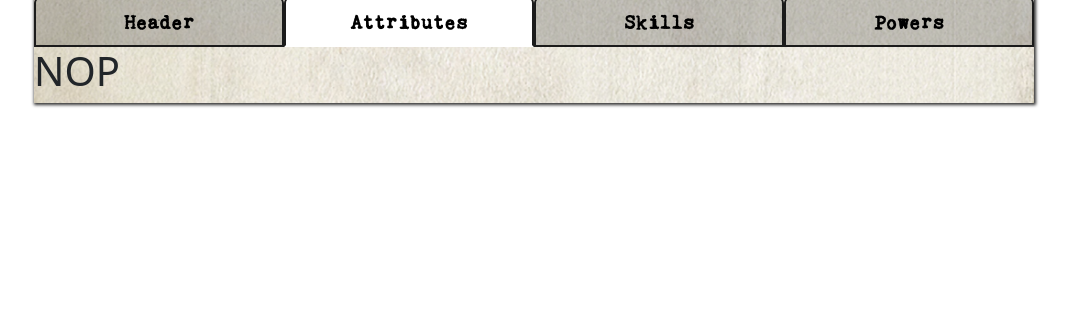
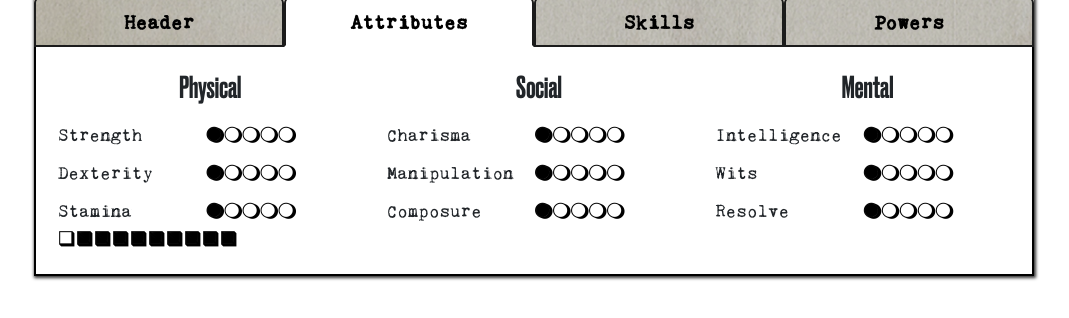
Before and after one commit to Netaum/w5-character-gen, a React app: page / in a window 1280 px wide. Both pictures are taken after a click on the tab "Attributes". Shown: the part 148-466 px from the top of the page, without its empty margins (106-1175 px from the left). Built offline with nearby package versions, Linux system fonts and the light colour scheme.

Commit message:
Attributes - 01

```diff
--- /dev/null
+++ b/src/modules/Attribute/attribute.css
@@ -0,0 +1,34 @@
+@font-face {
+    font-family: typewriter;
+    src: url(../../assets/fonts/typewriter.ttf);
+}
+
+@font-face {
+    font-family: druk;
+    src: url(../../assets/fonts/druk.otf);
+}
+
+.inner-frame {
+    padding-bottom: 20px;
+}
+
+.attribute-text {
+    padding-top: 15px;
+    text-align: center;
+    font-family: druk;
+    font-size: 30px;
+}
+
+.attribute-fill {
+    padding-top: 10px;
+}
+
+.fill {
+    text-align: center;
+    justify-content: center;
+}
+
+.attribute-label {
+    font-family: typewriter;
+    font-size: 18px;
+}
--- /dev/null
+++ b/src/modules/Attribute/attribute.js
@@ -0,0 +1,56 @@
+import { useTranslation } from 'react-i18next';
+import Container from 'react-bootstrap/Container';
+import Col from 'react-bootstrap/Col';
+import Row from 'react-bootstrap/Row';
+import Fill from '../Fill/fill';
+import './attribute.css';
+
+function Attribute() {
+    const { t } = useTranslation();
+
+    return (
+        <Container className='inner-frame'>
+            <Row className='attribute-text'>
+                <Col md={4}>{t('labels:physical')}</Col>
+                <Col md={4}>{t('labels:social')}</Col>
+                <Col md={4}>{t('labels:mental')}</Col>
+            </Row>
+            <Row />
+            <Row className='attribute-fill'>
+                <Col md={1} className='attribute-label'>Strength</Col>
+                <Col md={3} className='fill'><Fill type='attributes' traitId="str" shape="circle" /></Col>
+
+                <Col md={1} className='attribute-label'>Charisma</Col>
+                <Col md={3} className='fill'><Fill type='attributes' traitId="cha" shape="circle" /></Col>
+
+                <Col md={1} className='attribute-label'>Intelligence</Col>
+                <Col md={3} className='fill'><Fill type='attributes' traitId="int" shape="circle" /></Col>
+            </Row>
+            <Row className='attribute-fill'>
+                <Col md={1} className='attribute-label'>Dexterity</Col>
+                <Col md={3} className='fill'><Fill type='attributes' traitId="dex" shape="circle" /></Col>
+
+                <Col md={1} className='attribute-label'>Manipulation</Col>
+                <Col md={3} className='fill'><Fill type='attributes' traitId="man" shape="circle" /></Col>
+
+                <Col md={1} className='attribute-label'>Wits</Col>
+                <Col md={3} className='fill'><Fill type='attributes' traitId="wit" shape="circle" /></Col>
+            </Row>
+            <Row className='attribute-fill'>
+                <Col md={1} className='attribute-label'>Stamina</Col>
+                <Col md={3} className='fill'><Fill type='attributes' traitId="sta" shape="circle" /></Col>
+
+                <Col md={1} className='attribute-label'>Composure</Col>
+                <Col md={3} className='fill'><Fill type='attributes' traitId="com" shape="circle" /></Col>
+
+                <Col md={1} className='attribute-label'>Resolve</Col>
+                <Col md={3} className='fill'><Fill type='attributes' traitId="res" shape="circle" /></Col>
+            </Row>
+            <Row>
+                <Col><Fill type='expendables' traitId='health' shape='square' /></Col>
+            </Row>
+        </Container>
+    );
+}
+
+export default Attribute;
--- a/src/modules/Context/context.js
+++ b/src/modules/Context/context.js
@@ -9,12 +9,14 @@ const ATT_LIMITS =
     "2": 4,
     "1": 1
 }
-
+const BASE_HEALTH = 3;
 const ATTRIBUTES = ['str', 'dex', 'sta', 'int', 'wit', 'res', 'cha', 'man', 'com'];
+const EXPENDABLES = ['health', 'willpower'];
 
 export const SheetState = {
     name: 'Neto',
-    attributes: new Group(ATTRIBUTES, 'attributes', 'attributes', 1, 5, ATT_LIMITS),
+    attributes: new Group(ATTRIBUTES, 'attributes', 'attributes', 1, 5, 5, ATT_LIMITS),
+    expendables: new Group(EXPENDABLES, 'expendables', 'expendables', 1, 5, 10),
     headers : {
         "name": "",
         "concept": "",
@@ -23,14 +25,21 @@ export const SheetState = {
         "auspice": "",
         "patron": "",
     },
-    updateAttribute: updateAttribute,
-    updateHeader: updateHeader
+    updateTrait: updateTrait,
+    updateHeader: updateHeader,
 }
 
 export const SheetContext = createContext(SheetState);
 
-function updateAttribute(state, traitId, newValue) {
-    state.attributes[traitId].changeValue(newValue);
+function updateTrait(state, type, traitId, newValue) {
+    const trait = state[type].traits[traitId];
+    trait.changeValue(newValue, true);
+    state.update(state);
+    const resolve = state['attributes'].traits['res'].value;
+    const composure = state['attributes'].traits['com'].value;
+    const stamina = state['attributes'].traits['sta'].value;
+    state['expendables'].traits['willpower'].setValue(resolve + composure);
+    state['expendables'].traits['health'].setValue(stamina + BASE_HEALTH);
     state.update(state);
 }
 
--- a/src/modules/Controls/group.js
+++ b/src/modules/Controls/group.js
@@ -6,14 +6,18 @@ export class Group {
                  type = 'attributes',
                  initialValue = 0,
                  xpMultiplier = 5,
+                 maxValue = 5,
                  limits)
     {
         this.traits = Object.fromEntries(
-            traitIds.map(traitId => [traitId, new Trait(this, initialValue, traitId, xpMultiplier)])
+            traitIds.map(traitId => [traitId, new Trait(this, initialValue, traitId, xpMultiplier, maxValue)])
         );
 
         this.id = id;
         this.type = type;
+
+        if(!limits)
+            return;
 
         const limitsCopy = { ...limits };
 
--- a/src/modules/Controls/trait.js
+++ b/src/modules/Controls/trait.js
@@ -31,9 +31,13 @@ export class Trait {
             newValue = this.initialValue;
 
         if (this.group.check(this.id, newValue, allow))
-            this.value = newValue;
+            this.setValue(newValue);
         else
             this.notifyError('Invalid trait value');
+    }
+
+    setValue(newValue) {
+        this.value = newValue;
     }
 
     expendXP(xpValue) {
--- a/src/modules/Fill/fill.css
+++ b/src/modules/Fill/fill.css
@@ -11,7 +11,6 @@
     visibility: visible;
     color: black;
     word-spacing: 0.000000px;
-    position: absolute;
     white-space: pre;
     transform-origin: 0 100%;
     -ms-transform-origin: 0 100%;
@@ -22,16 +21,13 @@
 }
 
 .wod-attribute{
-    font-size: 12px;
-    margin-top: -8.4px;
+    font-size: 18px;
 }
 
 .wod-skill{
     font-size: 12px;
-    margin-top: -8.4px;
 }
 
 .wod-spendable{
     font-size: 14px;
-    margin-top: -9.8px;
 }
--- a/src/modules/Fill/fill.js
+++ b/src/modules/Fill/fill.js
@@ -43,15 +43,13 @@ class Fill extends React.Component {
     }
 
     handleClick(value) {
-        const trait = this.context[this.type].traits[this.traitId];
-        trait.changeValue(value, true);
-        this.context.update(this.context);
+        this.context.updateTrait(this.context, this.type, this.traitId, value);
     }
 
     render() {
         const trait = this.context[this.type].traits[this.traitId];
+        console.log(trait);
         const fill = createArray(Array(trait.maxValue), trait.value);
-        console.log(this.context);
         return (
             <div>
                 <span id="1" className="wod wod-attribute">
--- a/src/modules/Navigation/navigation.js
+++ b/src/modules/Navigation/navigation.js
@@ -1,6 +1,7 @@
 import Tab from 'react-bootstrap/Tab';
 import Tabs from 'react-bootstrap/Tabs';
 import Header from '../Header/header';
+import Attribute from '../Attribute/attribute';
 import './navigation.css';
 
 function Navigation() {
@@ -12,8 +13,8 @@ function Navigation() {
             <Tab eventKey="header" title="Header" className='frame'>
                 <Header />
             </Tab>
-            <Tab eventKey="attributes" title="Attributes">
-                <h1>NOP</h1>
+            <Tab eventKey="attributes" title="Attributes" className='frame'>
+                <Attribute />
             </Tab>
             <Tab eventKey="skills" title="Skills">
                 <h1>NOP</h1>
```
